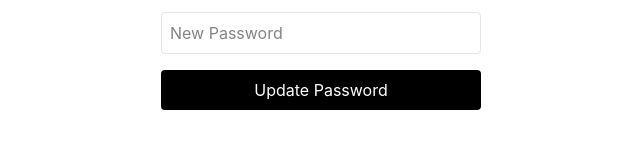
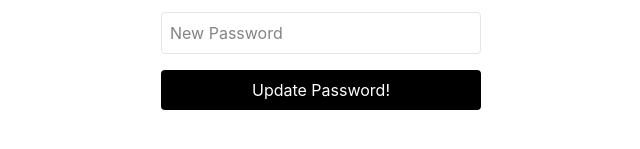
Before and after one commit to MarkPagkaliwagan/BPLOmis, a Next.js app: page /reset-password in a window 1280 px wide. Shown: the part 361-510 px from the top of the page, without its empty margins (319-959 px from the left). Built offline with nearby package versions, Linux system fonts and the light colour scheme.

Commit message:
fix reset password suspense error

```diff
--- a/src/app/reset-password/page.tsx
+++ b/src/app/reset-password/page.tsx
@@ -38,7 +38,7 @@ export default function ResetPassword() {
           required
         />
         <button className="w-full bg-black text-white p-2 rounded">
-          Update Password
+          Update Password!
         </button>
       </form>
     </div>
```
